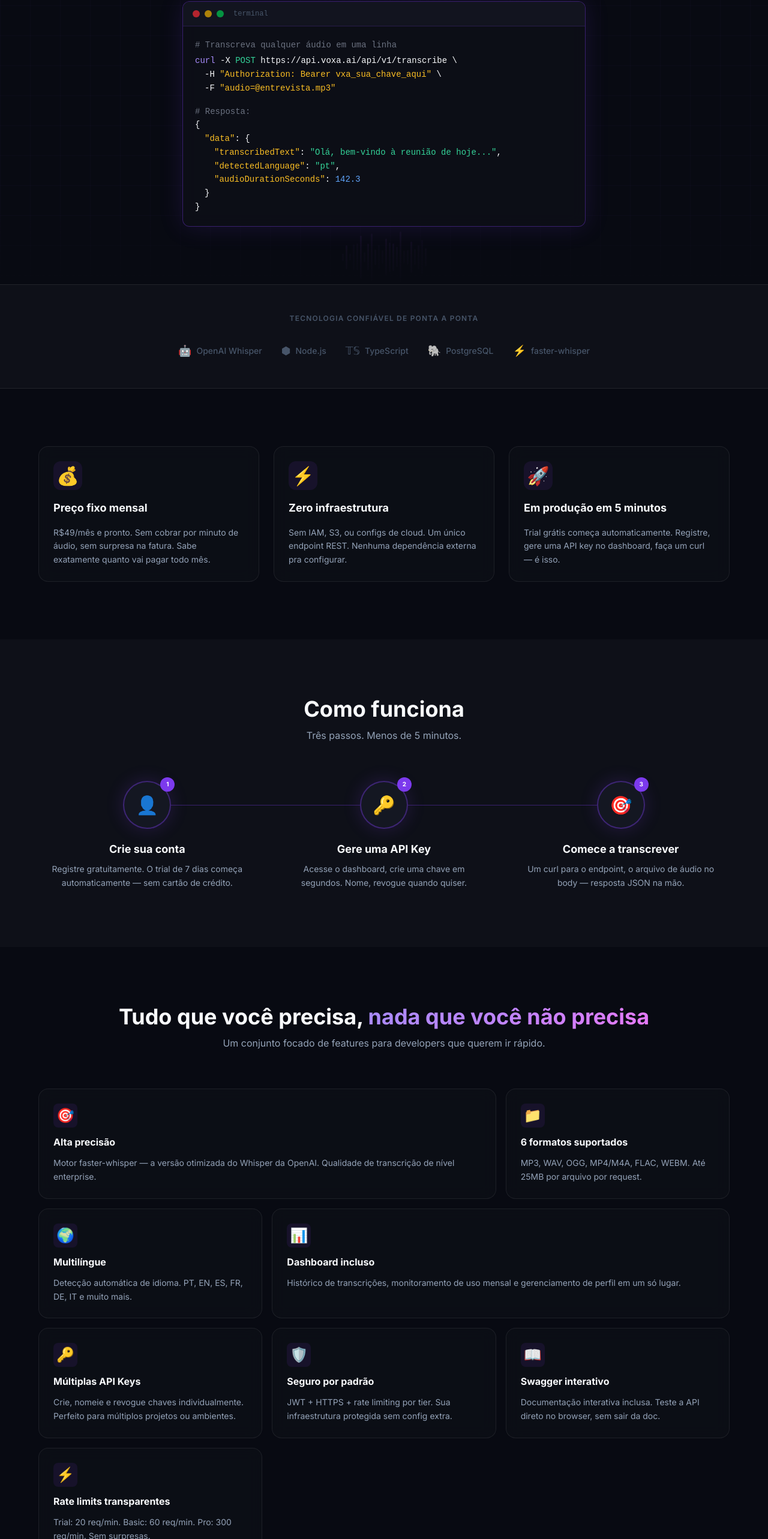
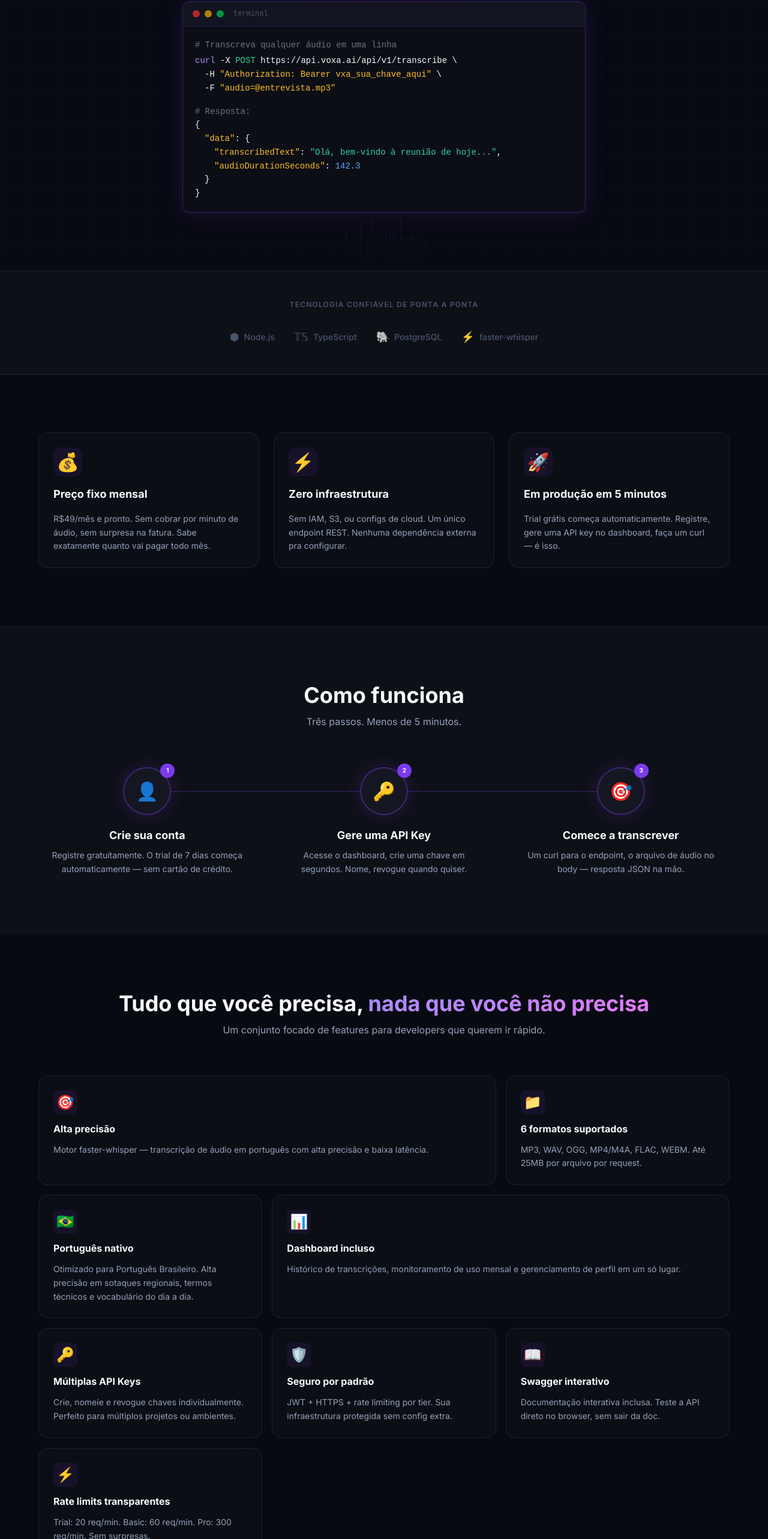
Before and after one commit to AndreClawdTeam/voxa-web, a Next.js app: page / in a window 1280 px wide. Shown: the part 641-3207 px from the top of the page at 60% size. Built offline with nearby package versions, Linux system fonts and the light colour scheme.

Commit message:
fix: remove false claims about multilingual support and OpenAI Whisper usage

```diff
--- a/components/code-snippet.tsx
+++ b/components/code-snippet.tsx
@@ -61,12 +61,6 @@ export default function CodeSnippet() {
           <span style={{ color: '#f8fafc' }}>,</span>
         </p>
         <p className="ml-8">
-          <span style={{ color: '#fbbf24' }}>&quot;detectedLanguage&quot;</span>
-          <span style={{ color: '#f8fafc' }}>: </span>
-          <span style={{ color: '#34d399' }}>&quot;pt&quot;</span>
-          <span style={{ color: '#f8fafc' }}>,</span>
-        </p>
-        <p className="ml-8">
           <span style={{ color: '#fbbf24' }}>&quot;audioDurationSeconds&quot;</span>
           <span style={{ color: '#f8fafc' }}>: </span>
           <span style={{ color: '#60a5fa' }}>142.3</span>
--- a/components/faq.tsx
+++ b/components/faq.tsx
@@ -28,7 +28,7 @@ const faqs = [
   {
     question: 'Quais idiomas são suportados?',
     answer:
-      'O motor faster-whisper detecta o idioma automaticamente. Suporte principal para PT, EN, ES, FR, DE, IT. Suporte parcial para dezenas de outros idiomas — o modelo identifica e transcreve sem configuração extra.',
+      'A API é focada em Português Brasileiro. Não há detecção automática de idioma — o motor é otimizado para PT-BR, oferecendo alta precisão em sotaques regionais, termos técnicos e vocabulário do dia a dia.',
   },
 ]
 
--- a/components/features-grid.tsx
+++ b/components/features-grid.tsx
@@ -6,7 +6,7 @@ const features = [
   {
     icon: '🎯',
     title: 'Alta precisão',
-    description: 'Motor faster-whisper — a versão otimizada do Whisper da OpenAI. Qualidade de transcrição de nível enterprise.',
+    description: 'Motor faster-whisper — transcrição de áudio em português com alta precisão e baixa latência.',
     size: 'large',
   },
   {
@@ -16,9 +16,9 @@ const features = [
     size: 'normal',
   },
   {
-    icon: '🌍',
-    title: 'Multilíngue',
-    description: 'Detecção automática de idioma. PT, EN, ES, FR, DE, IT e muito mais.',
+    icon: '🇧🇷',
+    title: 'Português nativo',
+    description: 'Otimizado para Português Brasileiro. Alta precisão em sotaques regionais, termos técnicos e vocabulário do dia a dia.',
     size: 'normal',
   },
   {
--- a/components/pricing-cards.tsx
+++ b/components/pricing-cards.tsx
@@ -15,7 +15,7 @@ const tiers = [
       'Todos os formatos (MP3, WAV, OGG...)',
       'Dashboard incluído',
       'Até 10 API keys',
-      'Detecção automática de idioma',
+      'Otimizado para Português',
     ],
     cta: 'Começar grátis →',
     ctaHref: '#',
@@ -31,7 +31,7 @@ const tiers = [
       'Todos os formatos (MP3, WAV, OGG...)',
       'Dashboard incluído',
       'Até 10 API keys',
-      'Detecção automática de idioma',
+      'Otimizado para Português',
       'Histórico completo',
     ],
     cta: 'Assinar Basic →',
@@ -48,7 +48,7 @@ const tiers = [
       'Todos os formatos (MP3, WAV, OGG...)',
       'Dashboard incluído',
       'Até 10 API keys',
-      'Detecção automática de idioma',
+      'Otimizado para Português',
       'Histórico completo',
       'Suporte prioritário',
     ],
--- a/components/trust-bar.tsx
+++ b/components/trust-bar.tsx
@@ -3,7 +3,6 @@
 import { motion } from 'framer-motion'
 
 const techs = [
-  { name: 'OpenAI Whisper', icon: '🤖' },
   { name: 'Node.js', icon: '⬢' },
   { name: 'TypeScript', icon: '𝕋𝕊' },
   { name: 'PostgreSQL', icon: '🐘' },
```
